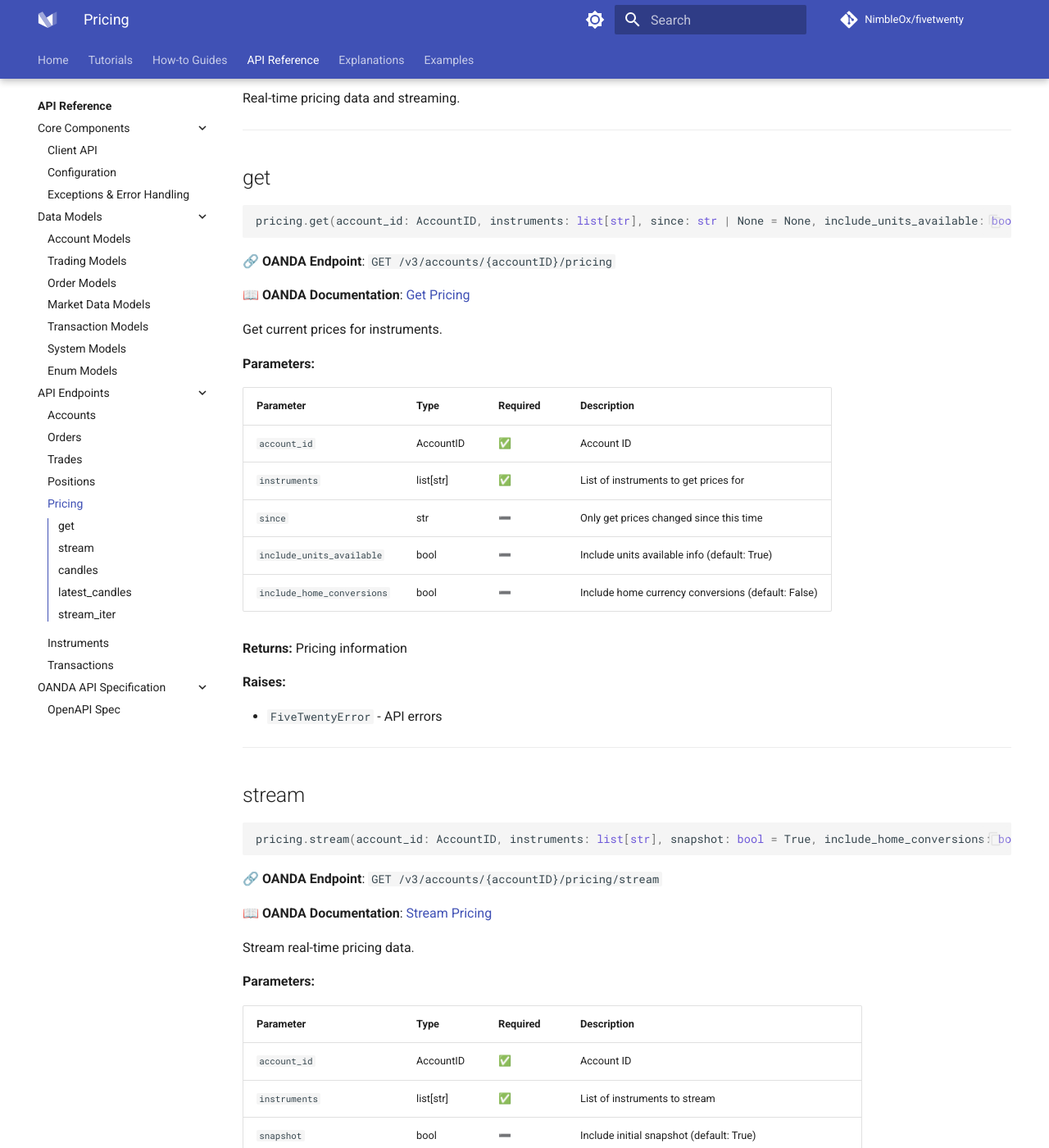
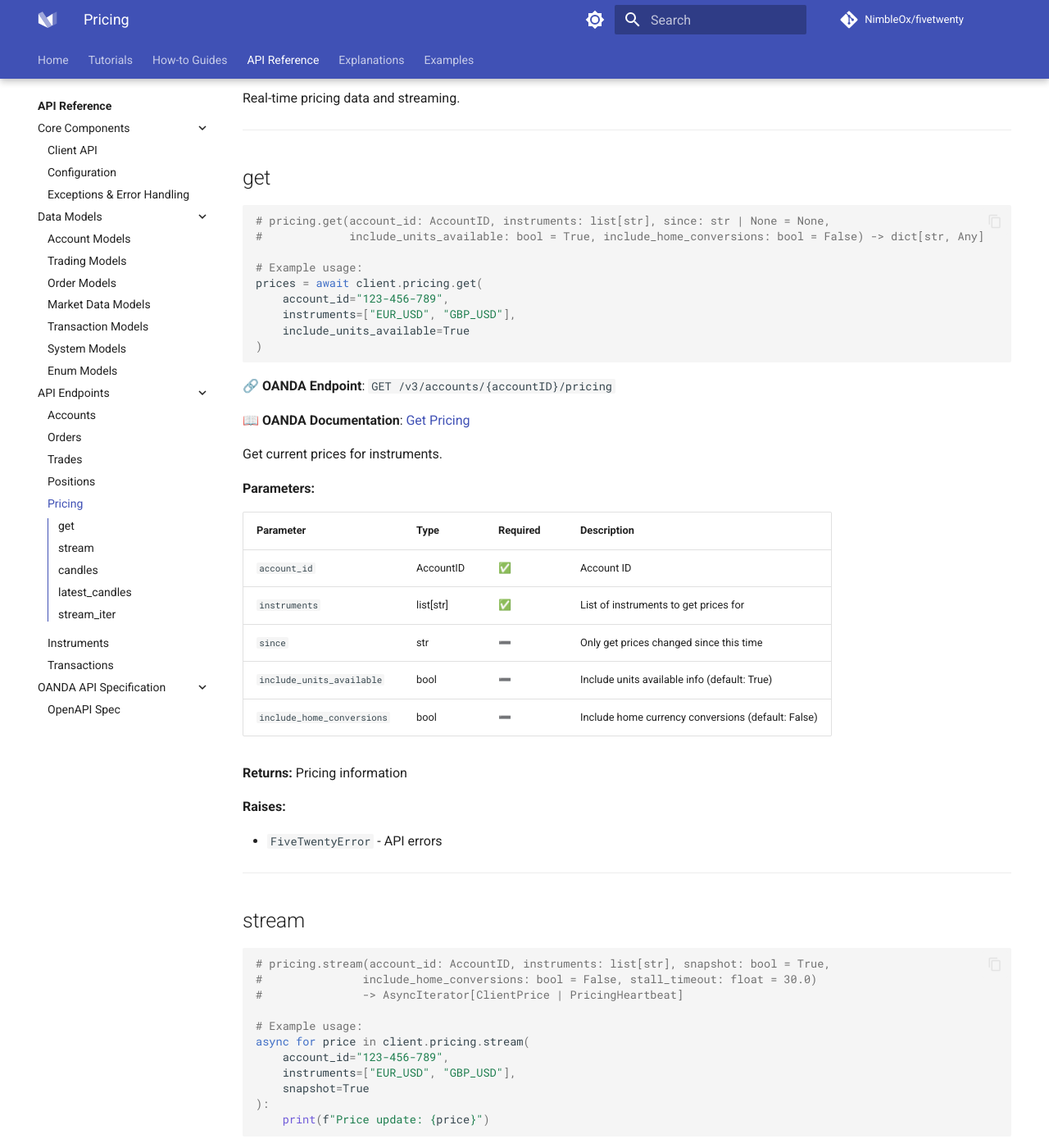
Before and after one commit to NimbleOx/fivetwenty, an MkDocs documentation site: the page built from docs/api-reference/endpoints/pricing.md, in a window 1280 px wide and 1400 px high, scrolled down 202 px. Shown: the whole window at 82% size. Built offline with MkDocs 1.6.1 and Material for MkDocs 9.7.7, drawn with Linux system fonts in a browser that asks for light colours; comment, search, counter and statistics services are not loaded; some of the changed text lies outside the part shown.

Commit message:
Fix Python code linting issues in documentation
- Separate shell commands from Python code in index.md
- Add proper async function wrappers for async context managers
- Convert API method signatures to comments with usage examples
- Fix linting issues in pricing.md, trades.md, accounts.md, instruments.md, positions.md

Progress: Addressed shell/Python mixing, async context issues, and method signature syntax errors

````diff
--- a/docs/api-reference/endpoints/pricing.md
+++ b/docs/api-reference/endpoints/pricing.md
@@ -8,7 +8,15 @@ Real-time pricing data and streaming.
 
 ## get
 ```python
-pricing.get(account_id: AccountID, instruments: list[str], since: str | None = None, include_units_available: bool = True, include_home_conversions: bool = False) -> dict[str, Any]
+# pricing.get(account_id: AccountID, instruments: list[str], since: str | None = None,
+#             include_units_available: bool = True, include_home_conversions: bool = False) -> dict[str, Any]
+
+# Example usage:
+prices = await client.pricing.get(
+    account_id="123-456-789",
+    instruments=["EUR_USD", "GBP_USD"],
+    include_units_available=True
+)
 ```
 🔗 **OANDA Endpoint**: `GET /v3/accounts/{accountID}/pricing`
 
@@ -36,7 +44,17 @@ Get current prices for instruments.
 
 ## stream
 ```python
-pricing.stream(account_id: AccountID, instruments: list[str], snapshot: bool = True, include_home_conversions: bool = False, stall_timeout: float = 30.0) -> AsyncIterator[ClientPrice | PricingHeartbeat]
+# pricing.stream(account_id: AccountID, instruments: list[str], snapshot: bool = True,
+#               include_home_conversions: bool = False, stall_timeout: float = 30.0)
+#               -> AsyncIterator[ClientPrice | PricingHeartbeat]
+
+# Example usage:
+async for price in client.pricing.stream(
+    account_id="123-456-789",
+    instruments=["EUR_USD", "GBP_USD"],
+    snapshot=True
+):
+    print(f"Price update: {price}")
 ```
 🔗 **OANDA Endpoint**: `GET /v3/accounts/{accountID}/pricing/stream`
 
@@ -65,7 +83,20 @@ Stream real-time pricing data.
 
 ## candles
 ```python
-pricing.candles(account_id: AccountID, instrument: str, price: str = "M", granularity: str = "S5", count: int | None = None, from_time: str | None = None, to_time: str | None = None, smooth: bool = False, include_first: bool = True, daily_alignment: int = 17, alignment_timezone: str = "America/New_York", weekly_alignment: str = "Friday") -> dict[str, Any]
+# pricing.candles(account_id: AccountID, instrument: str, price: str = "M",
+#                granularity: str = "S5", count: int | None = None,
+#                from_time: str | None = None, to_time: str | None = None,
+#                smooth: bool = False, include_first: bool = True,
+#                daily_alignment: int = 17, alignment_timezone: str = "America/New_York",
+#                weekly_alignment: str = "Friday") -> dict[str, Any]
+
+# Example usage:
+candles = await client.pricing.candles(
+    account_id="123-456-789",
+    instrument="EUR_USD",
+    granularity="H1",
+    count=100
+)
 ```
 🔗 **OANDA Endpoint**: `GET /v3/accounts/{accountID}/instruments/{instrument}/candles`
 
@@ -100,7 +131,17 @@ Get historical candle data for an instrument.
 
 ## latest_candles
 ```python
-pricing.latest_candles(account_id: AccountID, candle_specifications: list[str], units: int = 1, smooth: bool = False, daily_alignment: int = 17, alignment_timezone: str = "America/New_York", weekly_alignment: str = "Friday") -> dict[str, Any]
+# pricing.latest_candles(account_id: AccountID, candle_specifications: list[str],
+#                       units: int = 1, smooth: bool = False,
+#                       daily_alignment: int = 17, alignment_timezone: str = "America/New_York",
+#                       weekly_alignment: str = "Friday") -> dict[str, Any]
+
+# Example usage:
+candles = await client.pricing.latest_candles(
+    account_id="123-456-789",
+    candle_specifications=["EUR_USD:S5:BM", "GBP_USD:M1:BM"],
+    units=50
+)
 ```
 🔗 **OANDA Endpoint**: `GET /v3/accounts/{accountID}/candles/latest`
 
@@ -130,7 +171,17 @@ Get latest candles for multiple instruments.
 
 ## stream_iter
 ```python
-pricing.stream_iter(account_id: AccountID, instruments: list[str], snapshot: bool = True, include_home_conversions: bool = False, config: StreamingConfiguration | None = None) -> AsyncIterator[ClientPrice | PricingHeartbeat]
+# pricing.stream_iter(account_id: AccountID, instruments: list[str],
+#                    snapshot: bool = True, include_home_conversions: bool = False,
+#                    config: StreamingConfiguration | None = None)
+#                    -> AsyncIterator[ClientPrice | PricingHeartbeat]
+
+# Example usage:
+for price in client.pricing.stream_iter(
+    account_id="123-456-789",
+    instruments=["EUR_USD", "GBP_USD"]
+):
+    print(f"Price update: {price}")
 ```
 🔗 **OANDA Endpoint**: `GET /v3/accounts/{accountID}/pricing/stream`
 
````
Also changed, not shown: docs/api-reference/endpoints/accounts.md (+34 -6 lines), docs/api-reference/endpoints/instruments.md (+13 -1 lines), docs/api-reference/endpoints/positions.md (+27 -4 lines), docs/api-reference/endpoints/trades.md (+55 -6 lines), docs/index.md (+43 -33 lines).
